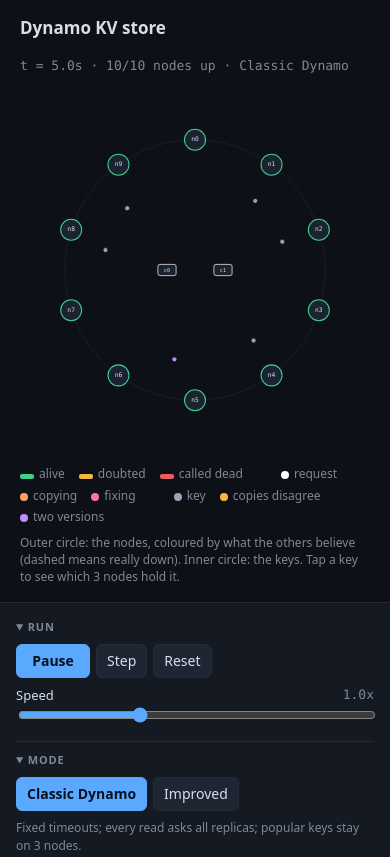
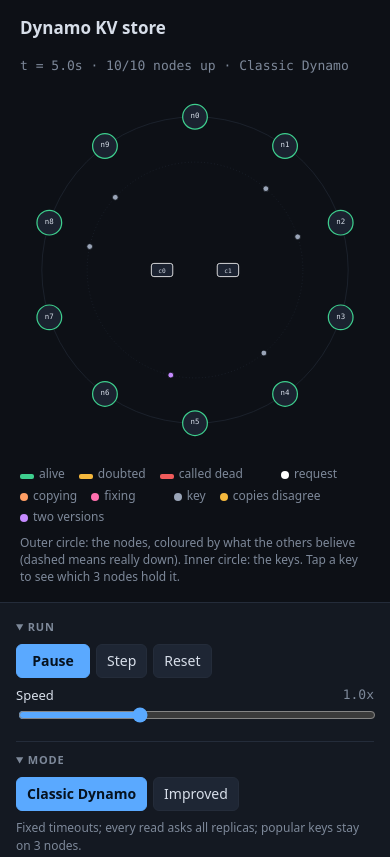
Before and after one commit to MartimBaltazar/Dynamo-KV-store, a website built with Vite: page index.html in a window 390 px wide. Shown: the top 857 px of the page. Built offline with nearby package versions, Linux system fonts and the light colour scheme.

Commit message:
Tighten the ring's margins so nodes are easier to tap on a phone

```diff
--- a/index.html
+++ b/index.html
@@ -13,7 +13,7 @@
           <h1>Dynamo KV store</h1>
           <p id="status"></p>
         </header>
-        <svg id="ring" viewBox="-500 -500 1000 1000" role="img" aria-label="Cluster ring"></svg>
+        <svg id="ring" viewBox="-425 -425 850 850" role="img" aria-label="Cluster ring"></svg>
         <footer class="legend">
           <span><i class="sw alive"></i>alive</span>
           <span><i class="sw suspect"></i>doubted</span>
```
